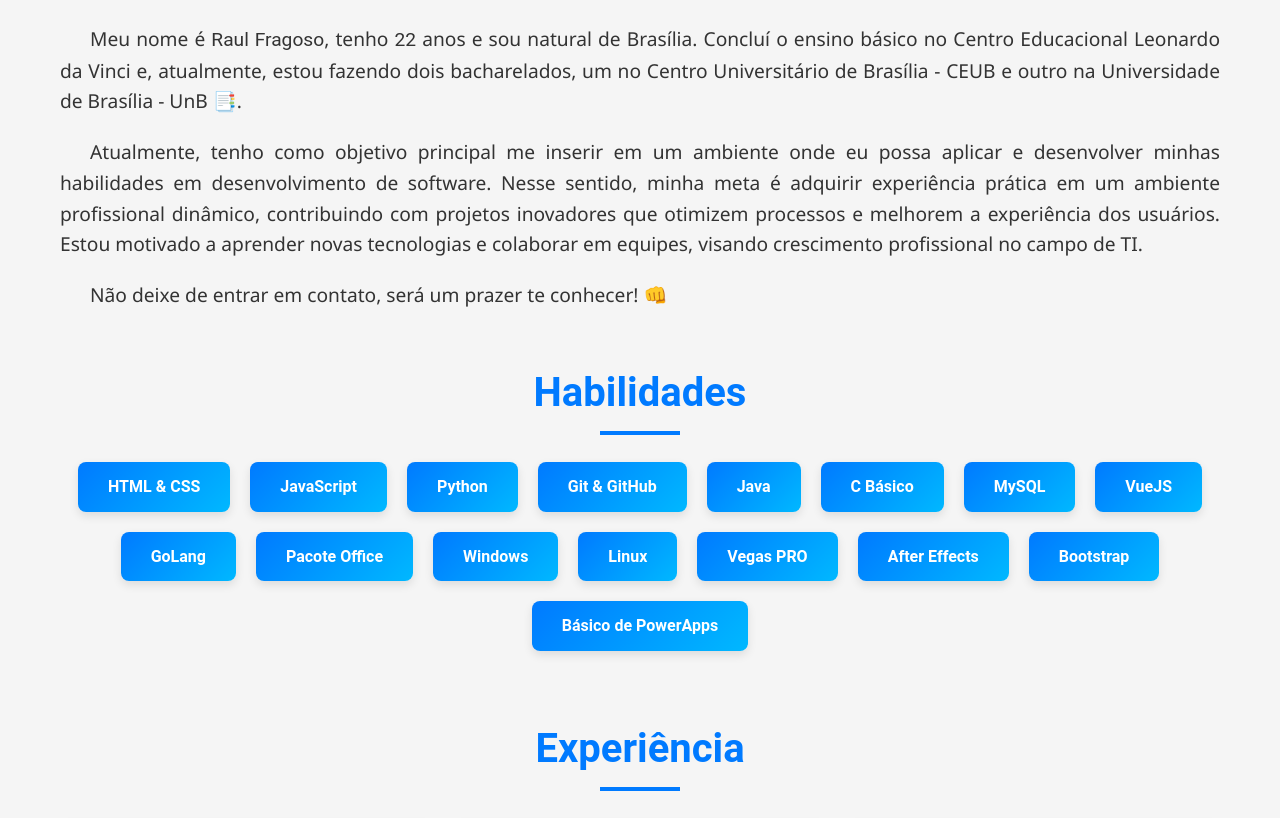
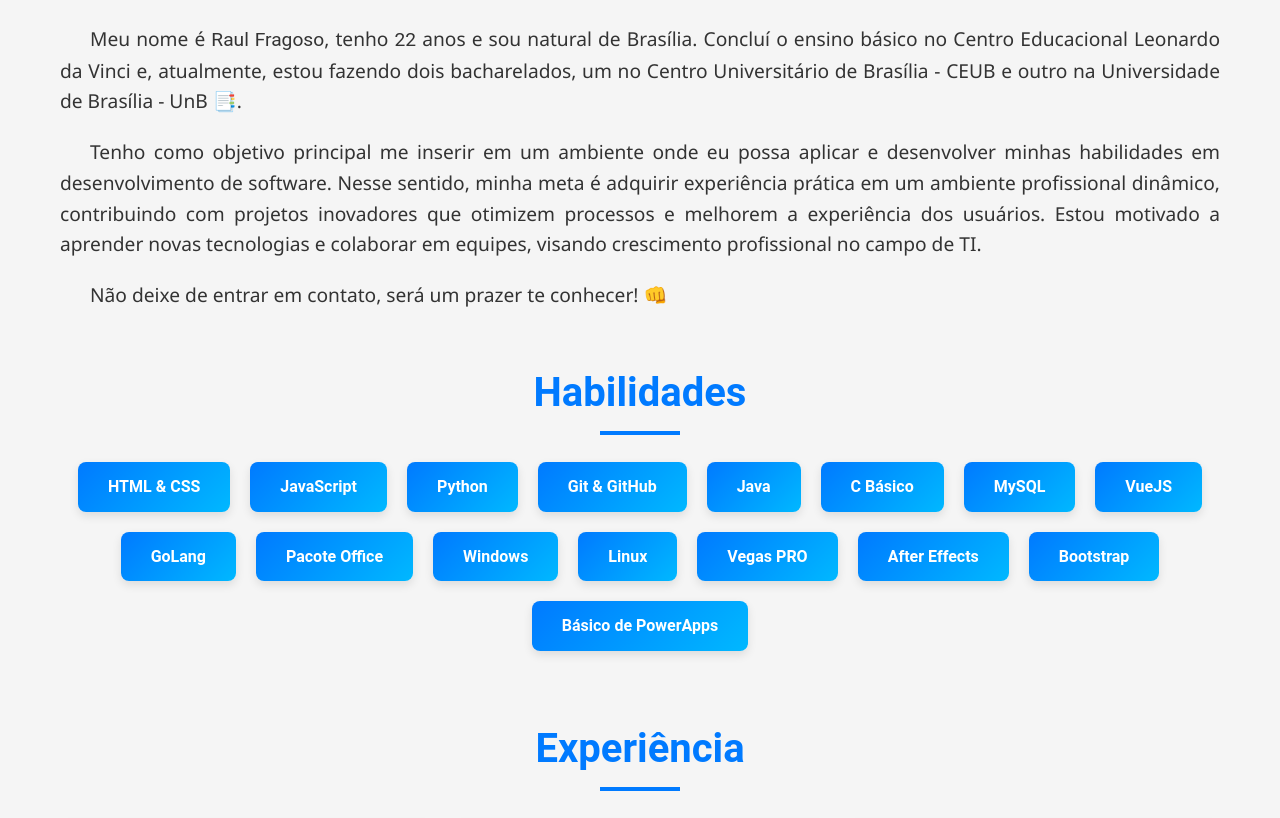
Before and after one commit to 1harz/curriculo, a plain HTML site: page curriculo.html in a window 1280 px wide. Shown: the part 880-1698 px from the top of the page. Drawn offline with Linux system fonts and the light colour scheme.

Commit message:
Corrigindo erros de digitação.

```diff
--- a/curriculo.html
+++ b/curriculo.html
@@ -64,7 +64,7 @@
         </p>
 
         <p>
-            Atualmente, tenho como objetivo principal me inserir em um ambiente onde eu possa aplicar e desenvolver minhas habilidades em desenvolvimento de software. Nesse sentido,
+            Tenho como objetivo principal me inserir em um ambiente onde eu possa aplicar e desenvolver minhas habilidades em desenvolvimento de software. Nesse sentido,
             minha meta é adquirir experiência prática em um ambiente profissional dinâmico, contribuindo com projetos inovadores que otimizem processos e melhorem a experiência
             dos usuários. Estou motivado a aprender novas tecnologias e colaborar em equipes, visando crescimento profissional no campo de TI.
         </p>
```
